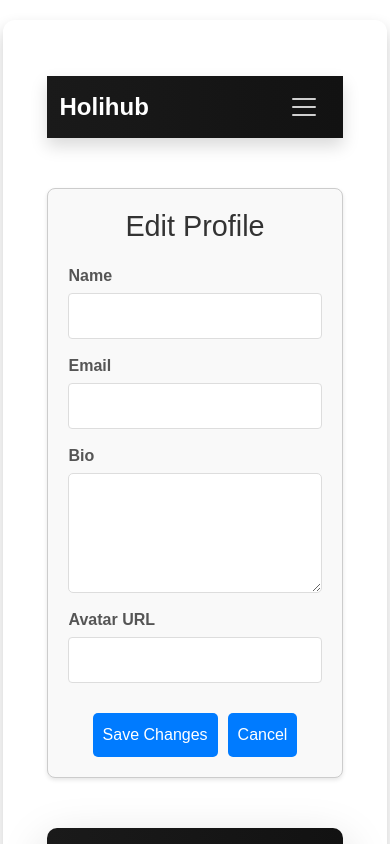
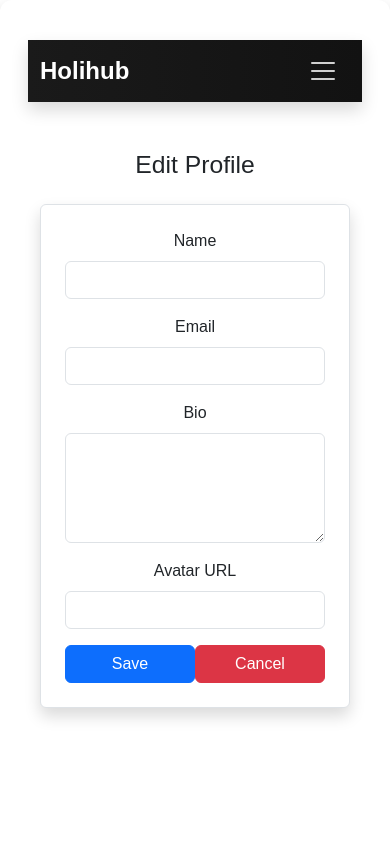
Before and after one commit to Voidwaker/pe2, a React (Vite) app: page /edit-profile in a window 390 px wide. Shown: the top 844 px of the page. Built offline with nearby package versions, Linux system fonts and the light colour scheme.

Commit message:
homePage.jsx updated to be more resposnsive
Updated carousel responsiveness
 Fixed layout issues on smaller screens (580px and below)
 Prevented horizontal overflow causing scrollbars
 Added padding to ensure images don’t touch screen edges
 Optimized height scaling for different breakpoints

```diff
--- a/src/App.css
+++ b/src/App.css
@@ -1,11 +1,13 @@
 #root {
-  max-width: 1280px;
-  margin: 20px auto;
-  padding: 2rem;
+  max-width: 100%;
+  width: 100%;
+  margin: 0 auto;
+  padding: 1rem;
   text-align: center;
   box-shadow: 0px 8px 16px rgba(0, 0, 0, 0.2);
   border-radius: 12px;
   background: white;
+  overflow-x: hidden;
 }
 
 .app-container {
--- a/src/components/Carousel.jsx
+++ b/src/components/Carousel.jsx
@@ -12,14 +12,16 @@ const Carousel = ({ images }) => {
     slidesToShow: 1,
     slidesToScroll: 1,
     autoplay: true,
-    autoplaySpeed: 3000,
+    autoplaySpeed: 2500,
+    adaptiveHeight: true,
+    arrows: false, // Fjerner piler for bedre mobiltilpasning
   };
 
   return (
     <div className="carousel-container">
       <Slider {...settings}>
         {images.map((image, index) => (
-          <div key={index}>
+          <div key={index} className="carousel-slide">
             <img src={image.url} alt={image.alt || "Slide"} className="carousel-image" />
           </div>
         ))}
--- a/src/components/Register.jsx
+++ b/src/components/Register.jsx
@@ -1,6 +1,6 @@
-import React, { useState } from 'react';
-import { useNavigate } from 'react-router-dom';
-import { registerUser } from '../api/auth';
+import React, { useState } from "react";
+import { useNavigate } from "react-router-dom";
+import { registerUser } from "../api/auth";
 
 /**
  * Register Component
@@ -11,12 +11,12 @@ import { registerUser } from '../api/auth';
  * @component
  */
 const Register = () => {
-  const [name, setName] = useState('');
-  const [email, setEmail] = useState('');
-  const [password, setPassword] = useState('');
-  const [confirmPassword, setConfirmPassword] = useState('');
+  const [name, setName] = useState("");
+  const [email, setEmail] = useState("");
+  const [password, setPassword] = useState("");
+  const [confirmPassword, setConfirmPassword] = useState("");
   const [venueManager, setVenueManager] = useState(false);
-  const [avatarUrl, setAvatarUrl] = useState('');
+  const [avatarUrl, setAvatarUrl] = useState("");
   const [error, setError] = useState(null);
   const navigate = useNavigate();
 
@@ -38,22 +38,24 @@ const Register = () => {
       email,
       password,
       venueManager,
-      avatar: avatarUrl || undefined, // 📌 Sender kun avatar om det er oppgitt
+      avatar: avatarUrl || undefined,
     };
 
     try {
       await registerUser(userData);
-      navigate('/profile');
+      navigate("/profile");
     } catch (err) {
-      setError(err.message || 'Failed to register. Please try again.');
+      setError(err.message || "Failed to register. Please try again.");
     }
   };
 
   return (
-    <div className="container mt-5">
-      <h2>Register</h2>
-      {error && <div className="alert alert-danger">{error}</div>}
-      <form onSubmit={handleSubmit} className="mt-4">
+    <div className="container mt-5 mb-5" style={{ maxWidth: "500px" }}>
+      <h2 className="text-center mb-4">Register</h2>
+
+      {error && <div className="alert alert-danger text-center">{error}</div>}
+
+      <form onSubmit={handleSubmit} className="p-4 border rounded shadow bg-white">
         <div className="mb-3">
           <label htmlFor="name" className="form-label">Name</label>
           <input
@@ -113,7 +115,7 @@ const Register = () => {
           />
         </div>
 
-        <div className="mb-3 form-check">
+        <div className="form-check mb-3">
           <input
             type="checkbox"
             id="venueManager"
@@ -124,7 +126,7 @@ const Register = () => {
           <label htmlFor="venueManager" className="form-check-label">I want to be a Venue Manager</label>
         </div>
 
-        <button type="submit" className="btn btn-primary">Register</button>
+        <button type="submit" className="btn btn-primary w-100">Register</button>
       </form>
     </div>
   );
--- a/src/pages/EditProfile.jsx
+++ b/src/pages/EditProfile.jsx
@@ -1,7 +1,7 @@
 import React, { useState, useEffect } from "react";
 import { useNavigate } from "react-router-dom";
 import { Helmet } from "react-helmet-async";
-import "../styles/editProfile.css";
+import "bootstrap/dist/css/bootstrap.min.css";
 
 const API_BASE = "https://v2.api.noroff.dev";
 
@@ -24,9 +24,6 @@ const EditProfile = () => {
   const [error, setError] = useState(null);
   const [successMessage, setSuccessMessage] = useState("");
 
-  /**
-   * Loads user profile data from localStorage on component mount.
-   */
   useEffect(() => {
     const storedProfile = JSON.parse(localStorage.getItem("Profile"));
     if (storedProfile) {
@@ -39,21 +36,11 @@ const EditProfile = () => {
     }
   }, []);
 
-  /**
-   * Handles input changes and updates the form data state.
-   *
-   * @param {React.ChangeEvent<HTMLInputElement | HTMLTextAreaElement>} e - The input change event.
-   */
   const handleChange = (e) => {
     const { name, value } = e.target;
     setFormData((prev) => ({ ...prev, [name]: value }));
   };
 
-  /**
-   * Handles form submission, updating user bio and avatar URL via API.
-   *
-   * @param {React.FormEvent<HTMLFormElement>} e - The form submit event.
-   */
   const handleSubmit = async (e) => {
     e.preventDefault();
     setError(null);
@@ -99,49 +86,71 @@ const EditProfile = () => {
   };
 
   return (
-    <div className="edit-profile-container">
+    <div className="d-flex flex-column min-vh-100">
+      <div className="container mt-5 flex-grow-1" style={{ maxWidth: "500px" }}>
         <Helmet>
           <title>Edit Profile | Holihub</title>
           <meta name="description" content="Edit your Holihub profile details including bio and avatar." />
         </Helmet>
 
-      <h2>Edit Profile</h2>
-      {error && <p className="error-message">{error}</p>}
-      {successMessage && <p className="success-message">{successMessage}</p>}
+        <h2 className="text-center mb-4">Edit Profile</h2>
 
-      <form onSubmit={handleSubmit} className="edit-profile-form">
-        <div className="form-group">
-          <label>Name</label>
-          <input type="text" name="name" value={formData.name} readOnly />
+        {error && <div className="alert alert-danger text-center">{error}</div>}
+        {successMessage && <div className="alert alert-success text-center">{successMessage}</div>}
+
+        <form onSubmit={handleSubmit} className="p-4 border rounded shadow bg-white">
+          <div className="mb-3">
+            <label className="form-label">Name</label>
+            <input type="text" name="name" className="form-control" value={formData.name} readOnly />
           </div>
 
-        <div className="form-group">
-          <label>Email</label>
-          <input type="email" name="email" value={formData.email} readOnly />
+          <div className="mb-3">
+            <label className="form-label">Email</label>
+            <input type="email" name="email" className="form-control" value={formData.email} readOnly />
           </div>
 
-        <div className="form-group">
-          <label>Bio</label>
-          <textarea name="bio" value={formData.bio} onChange={handleChange} />
+          <div className="mb-3">
+            <label className="form-label">Bio</label>
+            <textarea
+              name="bio"
+              className="form-control"
+              rows="4"
+              value={formData.bio}
+              onChange={handleChange}
+            />
           </div>
 
-        <div className="form-group">
-          <label>Avatar URL</label>
-          <input type="url" name="avatarUrl" value={formData.avatarUrl} onChange={handleChange} />
+          <div className="mb-3">
+            <label className="form-label">Avatar URL</label>
+            <input
+              type="url"
+              name="avatarUrl"
+              className="form-control"
+              value={formData.avatarUrl}
+              onChange={handleChange}
+            />
           </div>
 
           {formData.avatarUrl && (
-          <img src={formData.avatarUrl} alt="Profile Avatar" className="avatar-preview" />
+            <div className="text-center mb-3">
+              <img
+                src={formData.avatarUrl}
+                alt="Profile Avatar"
+                className="img-thumbnail"
+                style={{ maxWidth: "100px", borderRadius: "50%" }}
+              />
+            </div>
           )}
 
-        <div className="button-group">
-          <button type="submit">Save Changes</button>
-          <button type="button" className="cancel-button" onClick={() => navigate("/profile")}>
+          <div className="d-flex justify-content-between">
+            <button type="submit" className="btn btn-primary w-50">Save</button>
+            <button type="button" className="btn btn-danger w-50" onClick={() => navigate("/profile")}>
               Cancel
             </button>
           </div>
         </form>
       </div>
+    </div>
   );
 };
 
--- a/src/styles/carousel.css
+++ b/src/styles/carousel.css
@@ -1,12 +1,50 @@
 .carousel-container {
-    width: 100%;
-    max-width: 1200px;
-    margin: auto;
+  width: 100%;
+  max-width: 900px;
+  margin: 0 auto;
+  overflow: hidden;
+  padding: 0 10px;
+}
+
+.carousel-slide {
+  display: flex;
+  justify-content: center;
+  align-items: center;
+}
+
+.carousel-image {
+  width: 100%;
+  height: auto;
+  max-height: 450px;
+  object-fit: cover;
+  border-radius: 10px;
+}
+
+@media (max-width: 1024px) {
+  .carousel-image {
+    max-height: 400px;
+  }
+}
+
+@media (max-width: 768px) {
+  .carousel-image {
+    max-height: 320px;
+    max-width: 100%;
+  }
+}
+
+@media (max-width: 580px) {
+  .carousel-container {
+    padding: 0 5px;
   }
 
   .carousel-image {
-    width: 100%;
-    height: 400px;
-    object-fit: cover;
-    border-radius: 10px;
+    max-height: 280px;
   }
+}
+
+@media (max-width: 400px) {
+  .carousel-image {
+    max-height: 220px;
+  }
+}
--- a/src/styles/editProfile.css
+++ b/src/styles/editProfile.css
@@ -1,12 +1,7 @@
 .edit-profile-container {
-    max-width: 600px;
+    max-width: 500px;
     margin: 50px auto;
     padding: 20px;
-    border: 1px solid #ccc;
-    border-radius: 8px;
-    box-shadow: 0 2px 4px rgba(0, 0, 0, 0.1);
-    background-color: #f9f9f9;
-    text-align: center;
 }
 
 .edit-profile-container h2 {
@@ -16,85 +11,12 @@
     color: #333;
 }
 
-.edit-profile-form {
-    display: flex;
-    flex-direction: column;
-    gap: 15px;
-}
-
-.form-group {
-    display: flex;
-    flex-direction: column;
-    text-align: left;
-}
-
-.form-group label {
-    font-weight: bold;
-    margin-bottom: 5px;
-    font-size: 1rem;
-    color: #555;
-}
-
-.form-group input {
-    padding: 10px;
-    border: 1px solid #ddd;
-    border-radius: 4px;
-    font-size: 1rem;
-    background-color: #fff;
-}
-
-.form-group input:focus {
-    border-color: #007bff;
-    outline: none;
-}
-
 .avatar-preview {
-    width: 120px;
-    height: 120px;
+    width: 100px;
+    height: 100px;
     border-radius: 50%;
     object-fit: cover;
+    display: block;
     margin: 10px auto;
     box-shadow: 0 2px 6px rgba(0, 0, 0, 0.2);
 }
-
-.button-group {
-    display: flex;
-    justify-content: center;
-    gap: 10px;
-    margin-top: 15px;
-}
-
-.edit-profile-container button {
-    padding: 10px;
-    background-color: #007bff;
-    color: white;
-    border: none;
-    border-radius: 5px;
-    cursor: pointer;
-    font-size: 1rem;
-    transition: background-color 0.3s ease;
-}
-
-.edit-profile-container button:hover {
-    background-color: #0056b3;
-}
-
-.cancel-button {
-    background-color: #dc3545;
-}
-
-.cancel-button:hover {
-    background-color: #c82333;
-}
-
-.success-message {
-    color: green;
-    font-weight: bold;
-    margin-top: 10px;
-}
-
-.error-message {
-    color: red;
-    font-weight: bold;
-    margin-top: 10px;
-}
```
Also changed, not shown: src/components/Login.jsx (+27 -19 lines), src/pages/HomePage.jsx (+16 -10 lines), src/styles/homePage.css (+29 -1 lines). Lines whose indentation alone changed are shown as unchanged.
